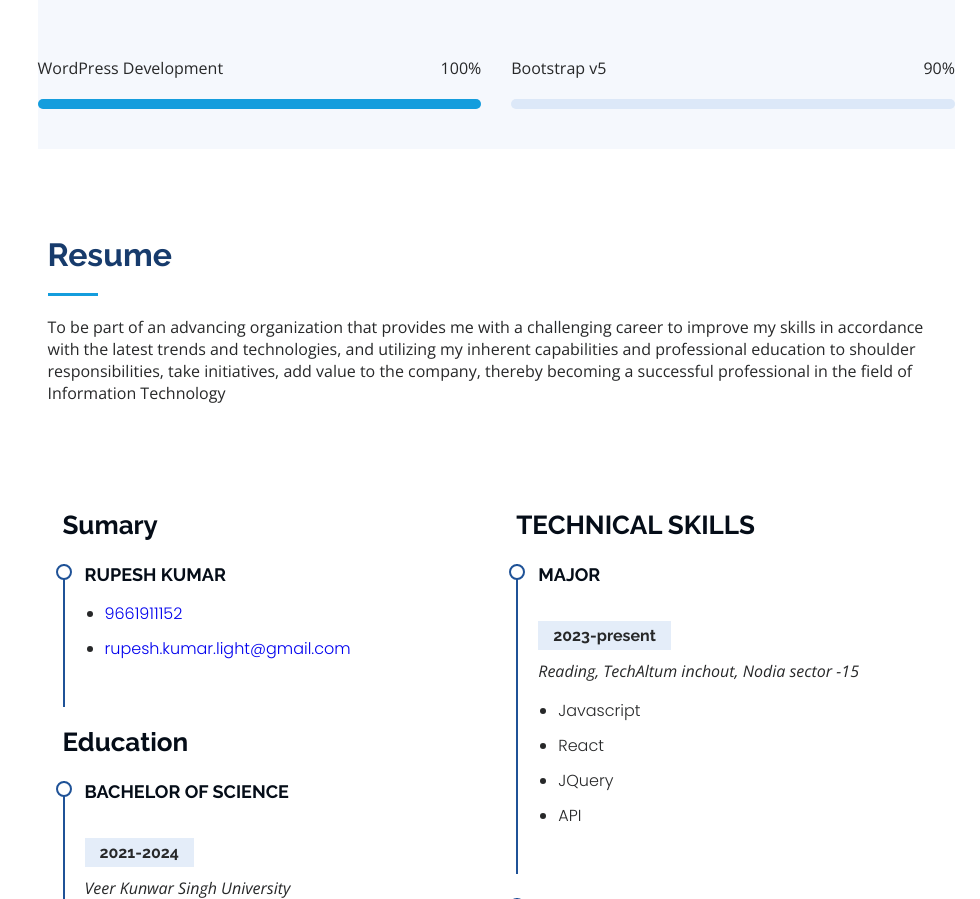
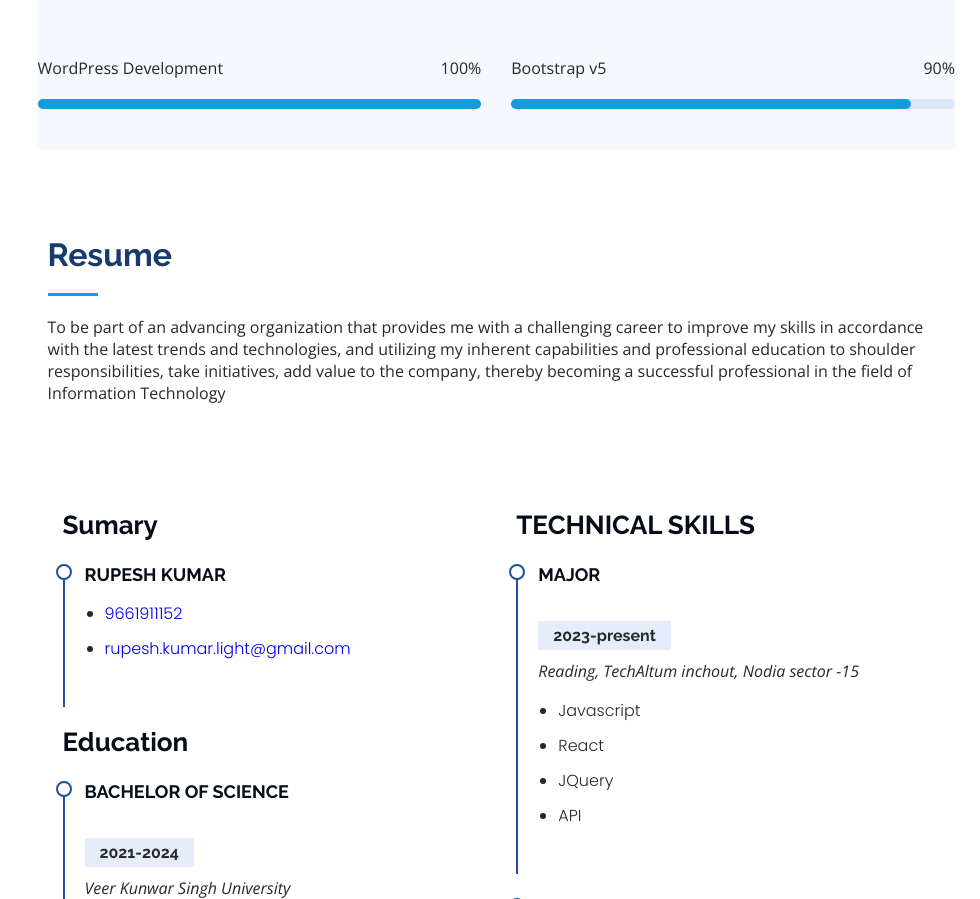
Before and after one commit to Rupesh-kuma/potoflios, a plain HTML site: page index.html in a window 1280 px wide. Shown: the part 2254-3153 px from the top of the page, without its empty margins (300-1280 px from the left). Drawn offline with nearby package versions, Linux system fonts and the light colour scheme.

Commit message:
Update main.css
update

```diff
--- a/css/main.css
+++ b/css/main.css
@@ -330,6 +330,11 @@ h1 {
     background-color: #149ddd;
     width: 60%;
 }
+.color_7 {
+    background-color: #149ddd;
+    width: 90%;
+}
+
 
 .marging {
     margin: 10px 0 0 10px;
```
